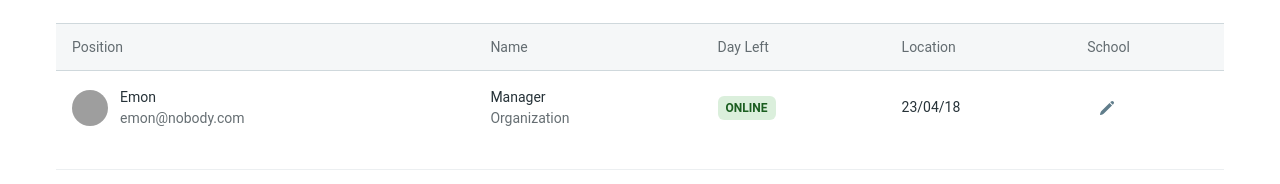
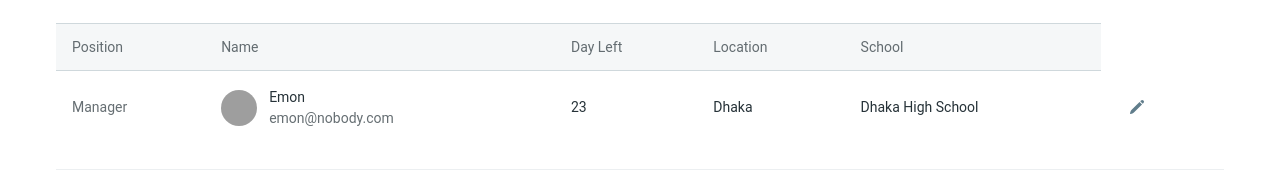
Before and after one commit to sohanemon/leader-board-2.0, a Next.js app: page / in a window 1280 px wide. Shown: the part 271-455 px from the top of the page. Built offline with nearby package versions, Linux system fonts and the light colour scheme; no server answers; grey boxes are pictures that could not be loaded.

Commit message:
feat: table

```diff
--- a/app/table-c.tsx
+++ b/app/table-c.tsx
@@ -41,10 +41,10 @@ const TABLE_ROWS = [
     img: 'https://demos.creative-tim.com/test/corporate-ui-dashboard/assets/img/team-3.jpg',
     name: 'Emon',
     email: 'emon@nobody.com',
-    job: 'Manager',
-    org: 'Organization',
-    online: true,
-    date: '23/04/18',
+    position: 'Manager',
+    location: 'Dhaka',
+    dayLeft: 23,
+    school: 'Dhaka High School',
   },
 ];
 
@@ -110,7 +110,10 @@ export default function TableC() {
           </thead>
           <tbody>
             {TABLE_ROWS.map(
-              ({ img, name, email, job, org, online, date }, index) => {
+              (
+                { img, name, email, position, location, dayLeft, school },
+                index
+              ) => {
                 const isLast = index === TABLE_ROWS.length - 1;
                 const classes = isLast
                   ? 'p-4'
@@ -118,6 +121,15 @@ export default function TableC() {
 
                 return (
                   <tr key={name}>
+                    <td className={classes}>
+                      <Typography
+                        variant='small'
+                        color='blue-gray'
+                        className='font-normal opacity-70'
+                      >
+                        {position}
+                      </Typography>
+                    </td>
                     <td className={classes}>
                       <div className='flex items-center gap-3'>
                         <Avatar src={img} alt={name} size='sm' />
@@ -146,25 +158,8 @@ export default function TableC() {
                           color='blue-gray'
                           className='font-normal'
                         >
-                          {job}
+                          {dayLeft}
                         </Typography>
-                        <Typography
-                          variant='small'
-                          color='blue-gray'
-                          className='font-normal opacity-70'
-                        >
-                          {org}
-                        </Typography>
-                      </div>
-                    </td>
-                    <td className={classes}>
-                      <div className='w-max'>
-                        <Chip
-                          variant='ghost'
-                          size='sm'
-                          value={online ? 'online' : 'offline'}
-                          color={online ? 'green' : 'blue-gray'}
-                        />
                       </div>
                     </td>
                     <td className={classes}>
@@ -173,9 +168,21 @@ export default function TableC() {
                         color='blue-gray'
                         className='font-normal'
                       >
-                        {date}
+                        {location}
                       </Typography>
                     </td>
+                    <td className={classes}>
+                      <div className='w-max'>
+                        <Typography
+                          variant='small'
+                          color='blue-gray'
+                          className='font-normal'
+                        >
+                          {school}
+                        </Typography>
+                      </div>
+                    </td>
+
                     <td className={classes}>
                       <Tooltip content='Edit User'>
                         <IconButton variant='text' color='blue-gray'>
```
